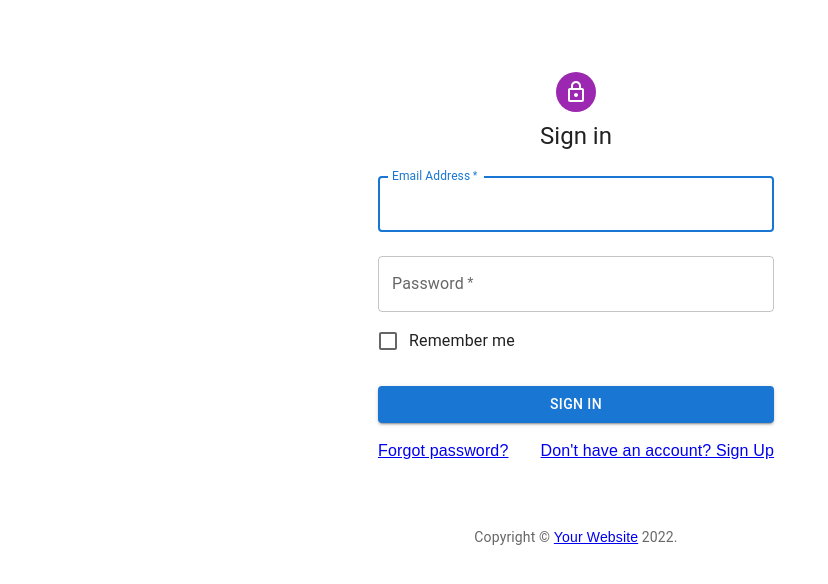
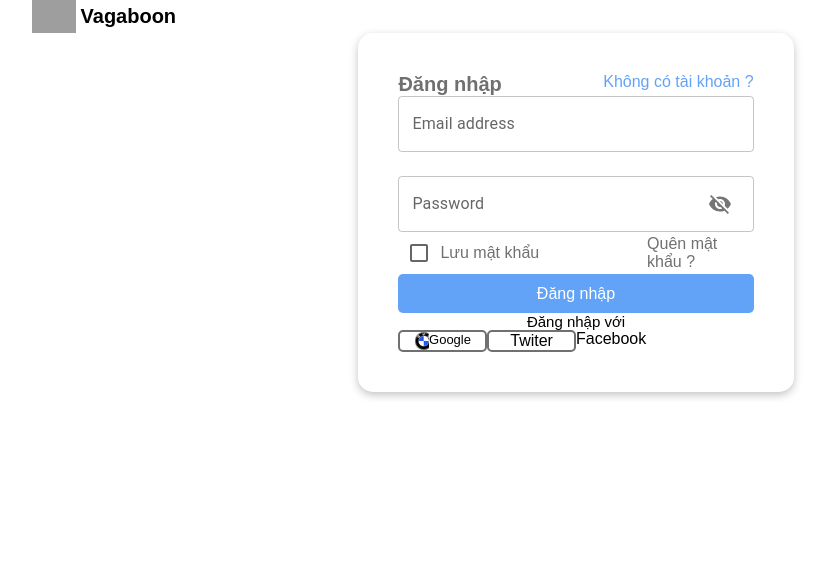
Before and after one commit to dainie17/test_du-an, a React (Create React App) app: page / in a window 1280 px wide. Shown: the top 584 px of the page, without its empty margins (64-892 px from the left). Built offline with nearby package versions, Linux system fonts and the light colour scheme; grey boxes are pictures that could not be loaded.

Commit message:
login pass 2

```diff
--- a/package.json
+++ b/package.json
@@ -5,6 +5,7 @@
   "dependencies": {
     "@emotion/react": "^11.10.4",
     "@emotion/styled": "^11.10.4",
+    "@hookform/resolvers": "^2.9.8",
     "@mui/icons-material": "^5.10.6",
     "@mui/material": "^5.10.6",
     "@mui/styled-engine-sc": "^5.10.6",
@@ -13,13 +14,15 @@
     "@testing-library/user-event": "^13.5.0",
     "react": "^18.2.0",
     "react-dom": "^18.2.0",
+    "react-hook-form": "^7.36.1",
     "react-router": "^6.4.1",
     "react-router-dom": "^6.4.1",
     "react-scripts": "^5.0.1",
     "react-slick": "^0.29.0",
     "slick-carousel": "^1.8.1",
     "styled-components": "^5.3.5",
-    "web-vitals": "^2.1.4"
+    "web-vitals": "^2.1.4",
+    "yup": "^0.32.11"
   },
   "scripts": {
     "start": "react-scripts start",
--- a/src/App.js
+++ b/src/App.js
@@ -12,6 +12,9 @@ import Person from './Screen/Personal';
 import Cart from './Screen/Cart';
 import Personal from './Screen/Personal'
 import Order from './Screen/Order';
+
+import Login_1 from './Screen/Login_1.js';
+
 import './Screen/Introduce.css'
 import './Screen/Home.css'
 import './Screen/Product.css'
@@ -19,11 +22,13 @@ import './Screen/Detail.css'
 import './Screen/Cart.css'
 import './Screen/Order.css'
 
+import './Screen/Login_1.css'
+
 function App() {
   return (
     <div>
       <Routes>
-        <Route path='/' element={<Login />} />
+        <Route path='/' element={<Login_1 />} />
         <Route path='/Signup' element={<Signup />} />
         <Route path='/Navigate' element={<Navigate />} />
         <Route path='/Navbar' element={<Navbar />} />
--- /dev/null
+++ b/src/Screen/FormProvider.js
@@ -0,0 +1,19 @@
+import PropTypes from 'prop-types';
+// form
+import { FormProvider as Form } from 'react-hook-form';
+
+// ----------------------------------------------------------------------
+
+FormProvider.propTypes = {
+  children: PropTypes.node.isRequired,
+  methods: PropTypes.object.isRequired,
+  onSubmit: PropTypes.func,
+};
+
+export default function FormProvider({ children, onSubmit, methods }) {
+  return (
+    <Form {...methods}>
+      <form onSubmit={onSubmit}>{children}</form>
+    </Form>
+  );
+}
--- /dev/null
+++ b/src/Screen/Login_1.css
@@ -0,0 +1,129 @@
+.container{
+    width: 85%;
+    margin: 0 auto;
+    overflow: hidden;
+}
+
+/* -------------------logo--------------- */
+.logo_form{
+    width: 4%;
+    display: flex;
+    align-items: center;
+
+}
+.logo{
+    width: 100%;
+}
+.name_logo{
+    font-size: 20px;
+    margin: 5px;
+}
+
+/* -----------------------form login--------------------- */
+
+.login{
+    width: 40%;
+    margin-left: auto;
+    margin-right: auto;
+    margin-bottom: 10px;
+    border-radius: 15px;
+    box-shadow: rgba(0, 0, 0, 0.24) 0px 3px 8px;
+    padding: 40px 40px;
+    display: flex;
+    flex-direction: column;
+}
+
+.form_login_title{
+    width: 100%;
+    display: flex;
+    flex-direction: row;
+}
+
+.title_content{
+    width: 50%;
+    font-size: 20px;
+    font-weight: 750;
+    color: #707070;
+}
+
+.nouser{
+    width: 50%;
+    text-align: right;
+    color: #63A3F7;
+}
+
+.form_login_forgetmenot{
+    width: 100%;
+    display: flex;
+    flex-direction: row;
+    color: #707070;
+    align-items: center;
+    justify-content: space-between;
+}
+
+.form_login_forgetmenot_left{
+    width: 50%;
+    display: flex;
+    align-items: center;
+    justify-content: space-between;
+}
+
+.title_chb{
+    width: 80%;
+}
+
+.form_login_forgetmenot p{
+    width: 30%;
+
+}
+
+
+.form_login_btn{
+    width: 100%;
+    background-color: #63A3F7;
+    color: white;
+    padding: 3% 2%;
+    text-align: center;
+    border-radius: 5px;
+}
+
+.login_or{
+    width: 100%;
+    text-align: center;
+    font-size: 15px;
+}
+
+.form_login_with{
+    width: 100%;
+    display: flex;
+    flex-direction: row;
+}
+
+.btn_gg{
+    width: 25%;
+    display: flex;
+    flex-direction: row;
+    justify-content: center;
+    border: #707070 2px solid;
+    border-radius: 5px;
+}
+
+.logo_gg{
+    width: 17%;
+    background-image: url('../assets/a.png');
+    background-size: cover;
+    background-repeat: no-repeat;
+}
+
+.title_gg{
+    font-size: 13px;
+}
+
+.btn_tw{
+    width: 25%;
+    display: flex;
+    flex-direction: row;
+    justify-content: center;
+    border: #707070 2px solid;
+    border-radius: 5px;
+}
--- /dev/null
+++ b/src/Screen/Login_1.js
@@ -0,0 +1,117 @@
+import React from 'react';
+import * as Yup from 'yup';
+import { yupResolver } from '@hookform/resolvers/yup';
+import { useState } from 'react';
+import { useNavigate } from 'react-router-dom';
+import RHFTextField from './RHFTextField';
+import { Link, Stack, IconButton, InputAdornment, Checkbox } from '@mui/material';
+import { useForm } from 'react-hook-form';
+import FormProvider from './FormProvider';
+import { RHFCheckbox } from './RHFCheckbox';
+import './Login_1.css'
+import { Visibility, VisibilityOff } from '@mui/icons-material';
+function Login_1() {
+    const navigate = useNavigate();
+    const [showPassConf, setShowPassConf] = useState(false);
+
+    const LoginSchema = Yup.object().shape({
+        email: Yup.string().email('Email must be a valid email address').required('Email is required'),
+        password: Yup.string().required('Password is required'),
+    });
+
+    const defaultValues = {
+        email: '',
+        password: '',
+        remember: true,
+    };
+
+    const methods = useForm({
+        resolver: yupResolver(LoginSchema),
+        defaultValues,
+    });
+    const {
+        handleSubmit,
+        formState: { isSubmitting },
+    } = methods;
+    const onSubmit = async () => {
+        navigate('/Home', { replace: true });
+    };
+
+    return (
+        <div className="container">
+            <div className="logo_form">
+                <img className='logo' src='https://pngimg.com/uploads/bmw_logo/bmw_logo_PNG19705.png' />
+                <h1 className='name_logo'>Vagaboon</h1>
+            </div>
+
+            <div className='login'>
+                <div className='form_login_title'>
+                    <p className='title_content'>Đăng nhập</p>
+                    <p className='nouser'>Không có tài khoản ?</p>
+                </div>
+                <div className='form_login_input'>
+                    <FormProvider methods={methods} onSubmit={handleSubmit(onSubmit)}>
+                        <Stack spacing={3}>
+                            <RHFTextField name="email" label="Email address" />
+
+                            <RHFTextField
+                                name="password"
+                                label="Password"
+                                type={showPassConf ? 'text' : 'password'}
+                                InputProps={{
+                                    endAdornment: (
+                                        <InputAdornment position="end">
+                                            <IconButton onClick={() => setShowPassConf(!showPassConf)}>
+                                                {showPassConf ? <Visibility /> : <VisibilityOff />}
+                                            </IconButton>
+                                        </InputAdornment>
+                                    ),
+                                }}
+                            />
+                        </Stack>
+                    </FormProvider>
+                </div>
+
+                <div className='form_login_forgetmenot'>
+                    <div className='form_login_forgetmenot_left'>
+                        <Checkbox />
+                        <div className='title_chb'>Lưu mật khẩu</div>
+                    </div>
+                    <p>Quên mật khẩu ?</p>
+                </div>
+
+                <div className='form_login_btn'>
+                    Đăng nhập
+                </div>
+                <div className='login_or'>Đăng nhập với</div>
+                <div className='form_login_with'>
+
+                    <div className='btn_gg'>
+                        <div className='logo_gg'></div>
+                        <div className='title_gg'>
+                            Google
+                        </div>
+                    </div>
+
+                    <div className='btn_tw'>
+                        <div className='logo_tw'></div>
+                        <div className='title_tw'>
+                            Twiter
+                        </div>
+                    </div>
+
+                    <div className='btn_fb'>
+                        <div className='logo_fb'></div>
+                        <div className='title_fb'>
+                            Facebook
+                        </div>
+                    </div>
+
+                </div>
+            </div>
+
+            <div></div>
+        </div>
+    )
+}
+export default Login_1;
--- /dev/null
+++ b/src/Screen/RHFCheckbox.js
@@ -0,0 +1,68 @@
+import PropTypes from 'prop-types';
+// form
+import { useFormContext, Controller } from 'react-hook-form';
+// @mui
+import { Checkbox, FormControlLabel, FormGroup } from '@mui/material';
+
+// ----------------------------------------------------------------------
+
+RHFCheckbox.propTypes = {
+  name: PropTypes.string.isRequired,
+};
+
+export function RHFCheckbox({ name, ...other }) {
+  const { control } = useFormContext();
+
+  return (
+    <FormControlLabel
+      control={
+        <Controller
+          name={name}
+          control={control}
+          render={({ field }) => <Checkbox {...field} checked={field.value} />}
+        />
+      }
+      {...other}
+    />
+  );
+}
+
+// ----------------------------------------------------------------------
+
+RHFMultiCheckbox.propTypes = {
+  name: PropTypes.string.isRequired,
+  options: PropTypes.array.isRequired,
+};
+
+export function RHFMultiCheckbox({ name, options, ...other }) {
+  const { control } = useFormContext();
+
+  return (
+    <Controller
+      name={name}
+      control={control}
+      render={({ field }) => {
+        const onSelected = (option) =>
+          field.value.includes(option) ? field.value.filter((value) => value !== option) : [...field.value, option];
+
+        return (
+          <FormGroup>
+            {options.map((option) => (
+              <FormControlLabel
+                key={option.value}
+                control={
+                  <Checkbox
+                    checked={field.value.includes(option.value)}
+                    onChange={() => field.onChange(onSelected(option.value))}
+                  />
+                }
+                label={option.label}
+                {...other}
+              />
+            ))}
+          </FormGroup>
+        );
+      }}
+    />
+  );
+}
--- /dev/null
+++ b/src/Screen/RHFTextField.js
@@ -0,0 +1,32 @@
+import PropTypes from 'prop-types';
+// form
+import { useFormContext, Controller } from 'react-hook-form';
+// @mui
+import { TextField } from '@mui/material';
+
+// ----------------------------------------------------------------------
+
+RHFTextField.propTypes = {
+  name: PropTypes.string,
+};
+
+export default function RHFTextField({ name, ...other }) {
+  const { control } = useFormContext();
+
+  return (
+    <Controller
+      name={name}
+      control={control}
+      render={({ field, fieldState: { error } }) => (
+        <TextField
+          {...field}
+          fullWidth
+          value={typeof field.value === 'number' && field.value === 0 ? '' : field.value}
+          error={!!error}
+          helperText={error?.message}
+          {...other}
+        />
+      )}
+    />
+  );
+}
```
Also changed, not shown: src/assets/a.png (added), 1 other file (tests, documents, lock files or other folders).
